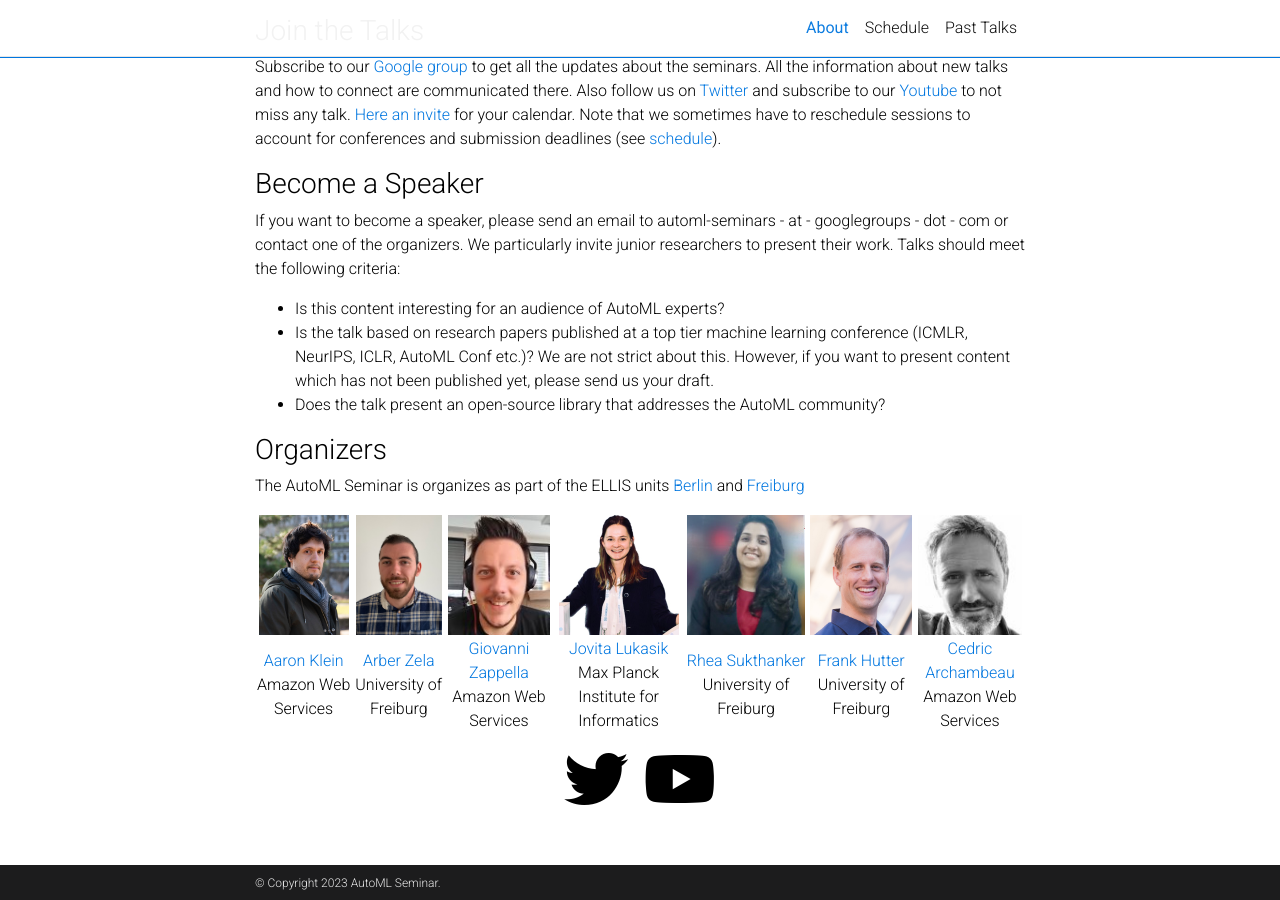
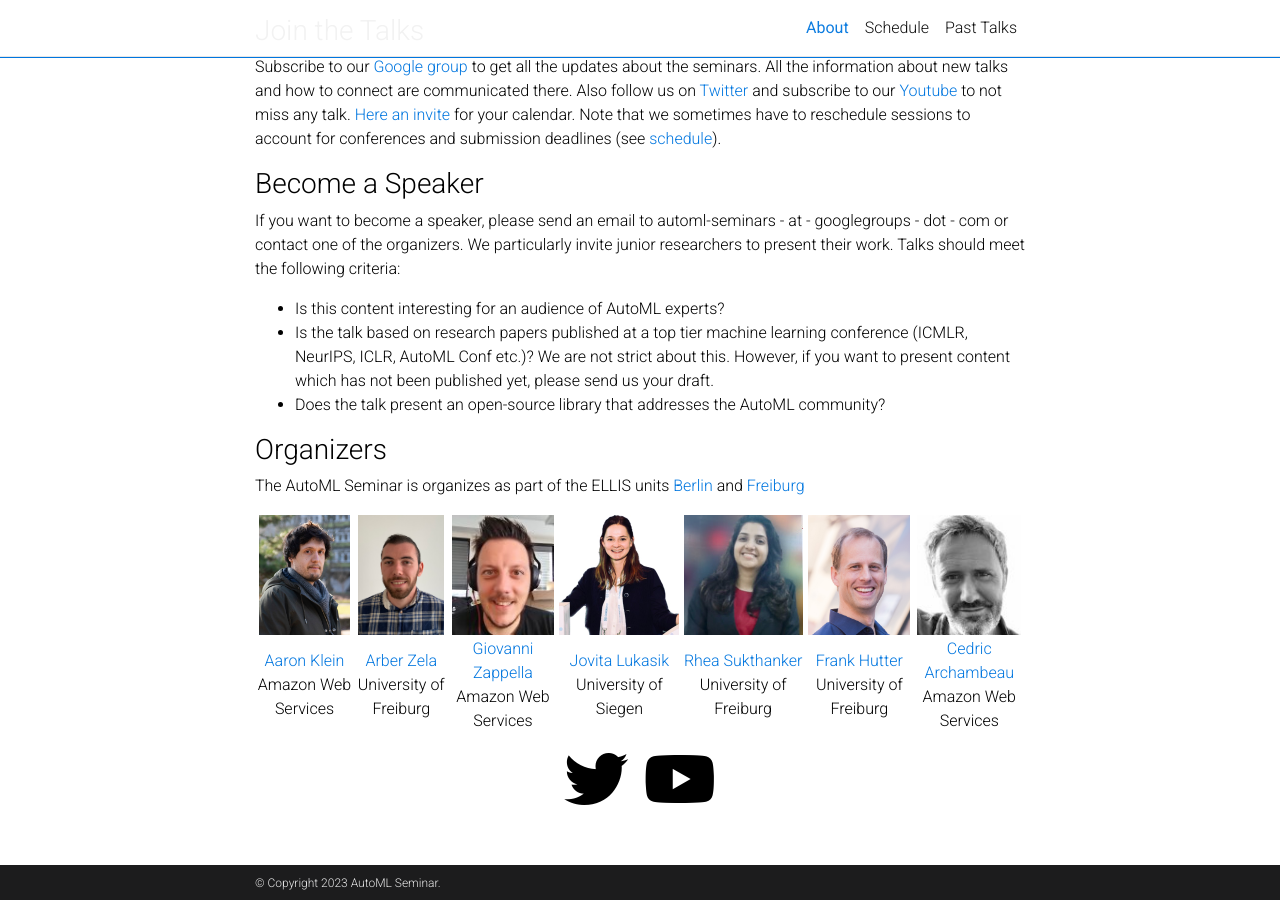
Before and after one commit to AutoML-Seminars/AutoML-Seminars.github.io, a Jekyll site: the page built from _pages/about.md, in a window 1280 px wide and 900 px high, scrolled down 509 px. Built offline with Jekyll 4.4.1, drawn with Linux system fonts in a browser that asks for light colours; comment, search, counter and statistics services are not loaded; a style sheet for code colours, icons or effects is not loaded.

Commit message:
Update about.md

```diff
--- a/_pages/about.md
+++ b/_pages/about.md
@@ -56,7 +56,7 @@ The AutoML Seminar is organizes as part of the ELLIS units [Berlin](https://elli
     <td style="text-align:center"><a href="https://aaronkl.github.io/">Aaron Klein</a> <br> Amazon Web Services</td>
     <td style="text-align:center"><a href="https://ml.informatik.uni-freiburg.de/profile/zela/">Arber Zela</a> <br> University of Freiburg</td>
     <td style="text-align:center"><a href="https://giovannizappella.github.io/">Giovanni Zappella</a> <br>Amazon Web Services</td>
-    <td style="text-align:center"><a href="https://jovitalukasik.github.io//">Jovita Lukasik</a> <br> Max Planck Institute for Informatics</td>
+    <td style="text-align:center"><a href="https://jovitalukasik.github.io//">Jovita Lukasik</a> <br> University of Siegen</td>
     <td style="text-align:center"><a href="https://ml.informatik.uni-freiburg.de/profile/sukthanker/">Rhea Sukthanker </a> <br> University of Freiburg</td>
     <td style="text-align:center"><a href="https://ml.informatik.uni-freiburg.de/profile/hutter/">Frank Hutter</a> <br> University of Freiburg</td>
     <td style="text-align:center"><a href="http://www0.cs.ucl.ac.uk/staff/c.archambeau/">Cedric Archambeau</a> <br> Amazon Web Services</td>
```
